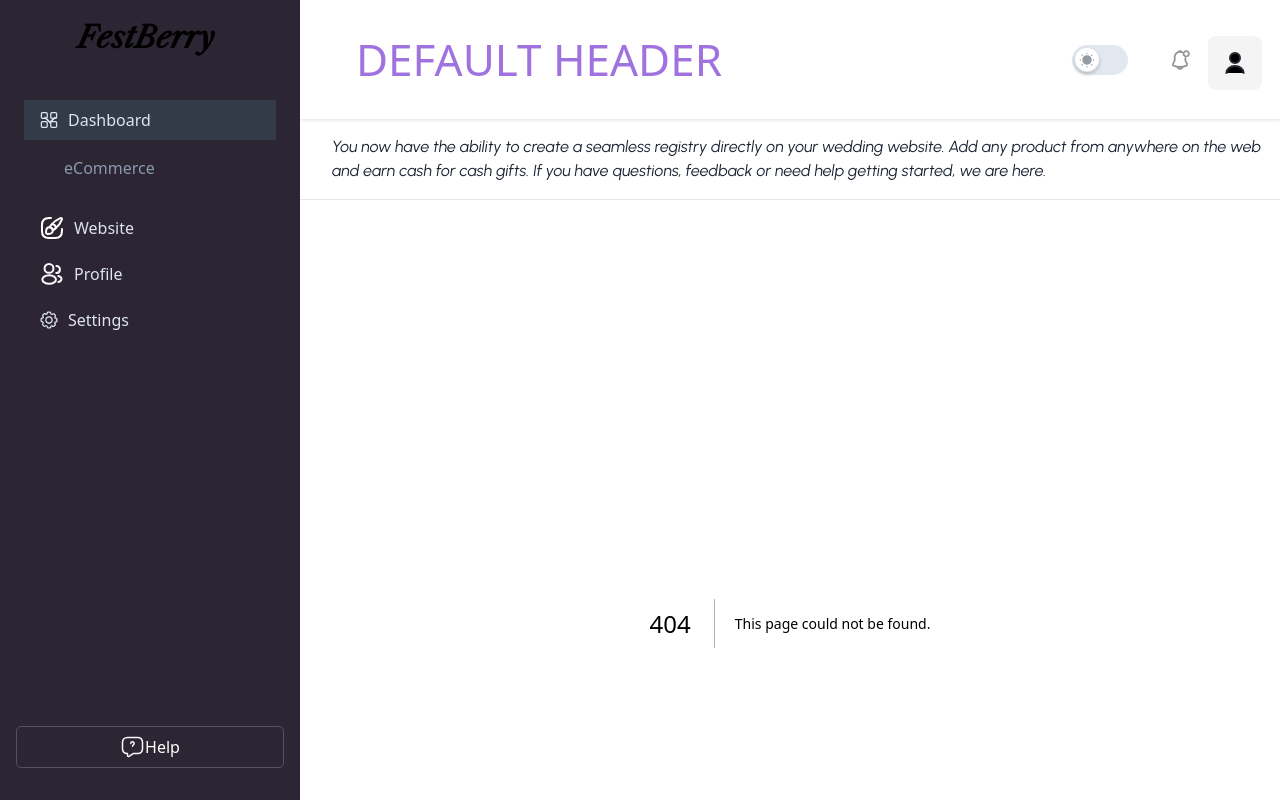
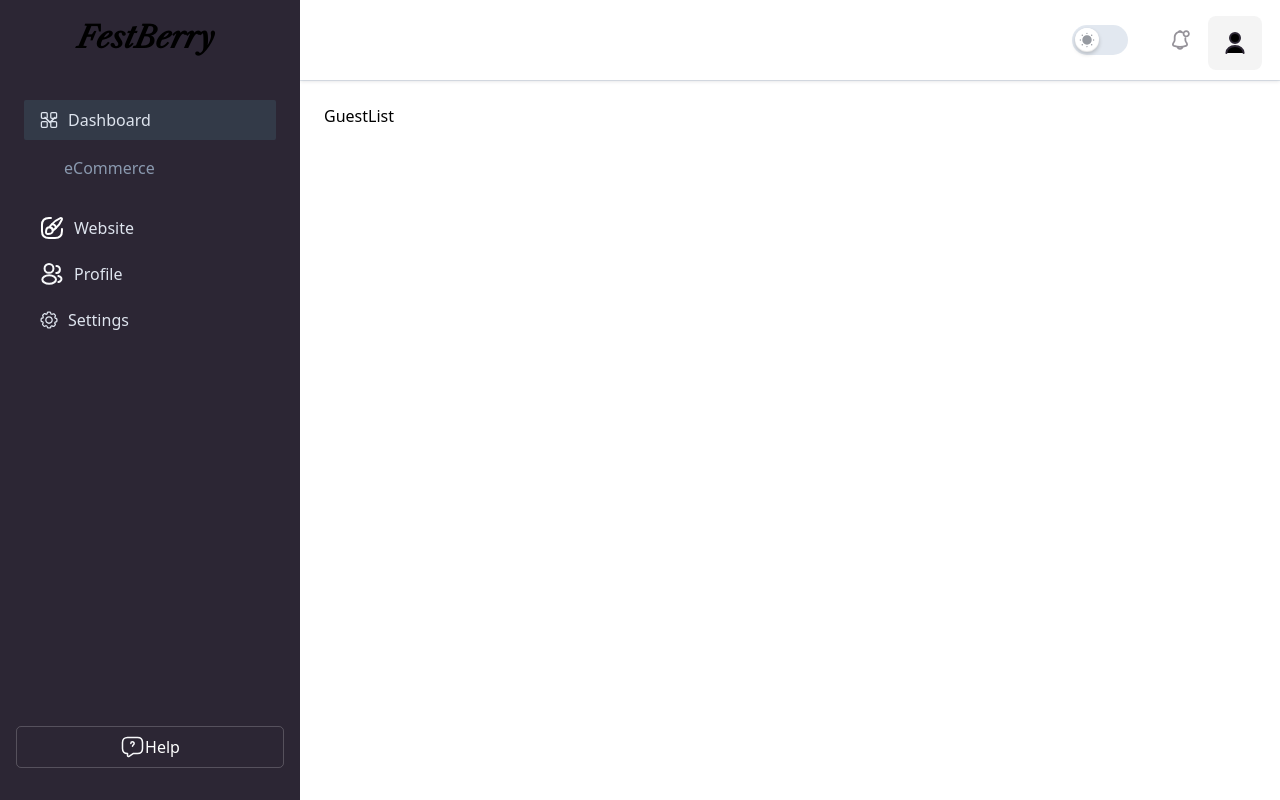
Before and after one commit to CurliDev/mother-box, a Next.js app: page /dashboard/guestlist in a window 1280 px wide. Before the commit this address had no page. Built offline with nearby package versions, Linux system fonts and the light colour scheme.

Commit message:
Removed jotai. Installed React Redux, set up its store and created the necessary folders, did some code cleanup, also created the _app.tsx for the pages directory. Created the guestlist directory

```diff
--- a/package.json
+++ b/package.json
@@ -10,10 +10,14 @@
   },
   "dependencies": {
     "@headlessui/react": "^1.7.17",
-    "jotai": "^2.5.1",
+    "@redux-devtools/extension": "^3.3.0",
+    "@reduxjs/toolkit": "^2.2.0",
     "next": "14.0.2",
+    "next-redux-wrapper": "^8.1.0",
     "react": "^18",
     "react-dom": "^18",
+    "react-redux": "^9.1.0",
+    "redux-thunk": "^3.1.0",
     "styled-components": "^6.1.1"
   },
   "devDependencies": {
--- /dev/null
+++ b/src/app/dashboard/guestlist/page.tsx
@@ -0,0 +1,9 @@
+import Guestlist from "@/components/GuestList/GuestList";
+
+function GuestList() {
+
+
+  return <Guestlist />;
+}
+
+export default GuestList;
--- a/src/app/dashboard/whishlist/page.tsx
+++ b/src/app/dashboard/whishlist/page.tsx
@@ -1,9 +1,6 @@
 import Whishlist from "@/components/Whishlist/Whishlist";
-import { headerTextAtom } from "@/store/jotai";
-
 
 function WhishList() {
-
   return <Whishlist />;
 }
 
--- a/src/app/layout.tsx
+++ b/src/app/layout.tsx
@@ -6,7 +6,6 @@ import Loader from "@/components/common/Loader";
 
 import Sidebar from "@/components/Sidebar";
 import Header from "@/components/Header";
-import { Provider } from "jotai";
 
 export default function RootLayout({
   children,
@@ -24,7 +23,6 @@ export default function RootLayout({
   return (
     <html lang="en">
       <body suppressHydrationWarning={true}>
-        <Provider>
           <div className="bg-white dark:bg-boxdark-2 dark:text-bodydark">
             {loading ? (
               <Loader />
@@ -58,7 +56,6 @@ export default function RootLayout({
               </div>
             )}
           </div>
-        </Provider>
       </body>
     </html>
   );
--- /dev/null
+++ b/src/components/GuestList/GuestList.tsx
@@ -0,0 +1,5 @@
+function GuestList() {
+  return <h1>GuestList</h1>;
+}
+
+export default GuestList;
--- /dev/null
+++ b/src/components/GuestList/ThemedInfoBox.tsx
@@ -0,0 +1,5 @@
+function ThemedInfoBox() {
+  return <div>ThemedInfoBox</div>;
+}
+
+export default ThemedInfoBox;
--- a/src/components/Header/index.tsx
+++ b/src/components/Header/index.tsx
@@ -5,14 +5,12 @@ import DropdownUser from "./DropdownUser";
 import Image from "next/image";
 import AccentHeader from "../common/Headings";
 import InfoBar from "../common/InfoBar";
-import { useAtom } from "jotai";
-import { headerTextAtom } from "@/store/jotai";
 
 const Header = (props: {
   sidebarOpen: string | boolean | undefined;
   setSidebarOpen: (arg0: boolean) => void;
 }) => {
-  const [headerText, setHeaderText] = useAtom(headerTextAtom);
+  const headerText = "";
 
   return (
     <>
@@ -84,14 +82,14 @@ const Header = (props: {
             </ul>
           </div>
         </div>
-        <InfoBar>
+        {/* <InfoBar>
           <p className="font-urbanist italic ">
             You now have the ability to create a seamless registry directly on
             your wedding website. Add any product from anywhere on the web and
             earn cash for cash gifts. If you have questions, feedback or need
             help getting started, we are here.
           </p>
-        </InfoBar>
+        </InfoBar> */}
       </header>
     </>
   );
--- a/src/components/Whishlist/Wallet.tsx
+++ b/src/components/Whishlist/Wallet.tsx
@@ -6,7 +6,6 @@ function Wallet({ walletNumber, walletCompany }:{
   walletNumber: number,
   walletCompany: any,
 }) {
-  console.log(walletCompany);
   return (
     <div className="flex flex-col border-2 border-lightgray rounded-[10px] py-2 px-2">
       <div className="pb-6">
--- /dev/null
+++ b/src/pages/_app.tsx
@@ -0,0 +1,16 @@
+import "../styles/globals.css";
+import { wrapper, store } from "../store/store";
+import { Provider } from "react-redux";
+import { AppProps } from "next/app";
+
+function MyApp({ Component, pageProps }: AppProps) {
+  return (
+    <>
+      <Provider store={store}>
+        <Component {...pageProps} />
+      </Provider>
+    </>
+  );
+}
+
+export default wrapper.withRedux(MyApp);
--- a/src/store/jotai.tsx
+++ /dev/null
@@ -1,3 +0,0 @@
-import { atom } from "jotai";
-
-export const headerTextAtom = atom("Default Header");
--- /dev/null
+++ b/src/store/store.ts
@@ -0,0 +1,22 @@
+import { createStore, applyMiddleware } from "redux";
+import thunk from "redux-thunk";
+import { composeWithDevTools } from '@redux-devtools/extension';
+import { createWrapper } from "next-redux-wrapper";
+
+// initial states here
+const initalState = {};
+
+// middleware
+const middleware = [thunk];
+
+// creating store
+export const store = createStore(
+  rootReducer,
+  initalState,
+  composeWithDevTools(applyMiddleware(...middleware))
+);
+
+// assigning store to next wrapper
+const makeStore = () => store;
+
+export const wrapper = createWrapper(makeStore);
```
Also changed, not shown: 1 other file (tests, documents, lock files or other folders).
